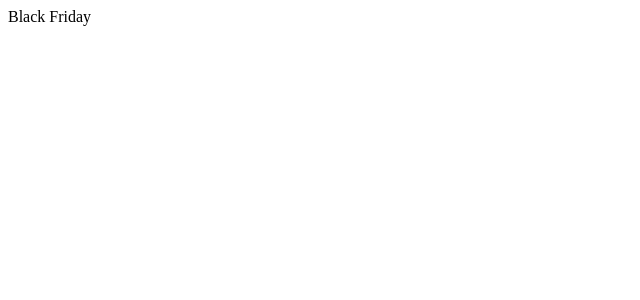
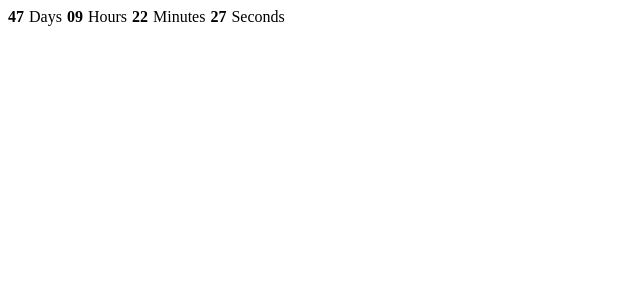
Before and after one commit to Dailton-Bastos/Countdown, a React (Vite) app: page / in a window 1280 px wide. Shown: the top 300 px of the page, without its empty margins (0-640 px from the left). Built offline with nearby package versions, Linux system fonts and the light colour scheme.

Commit message:
feat: add countdown time

```diff
--- a/src/App.tsx
+++ b/src/App.tsx
@@ -1,3 +1,5 @@
+import { Countdown } from './components/Countdown';
+
 export const App = () => {
-  return <div>Black Friday</div>;
+  return <Countdown futureDate="24 November 2022 23:59:59 GMT-0300" />;
 };
--- /dev/null
+++ b/src/components/Countdown/index.tsx
@@ -0,0 +1,49 @@
+import React from 'react';
+
+import { getRemainingTime } from '../../utils/getRemainingTime';
+
+const defaultRemainingTime = {
+  days: '00',
+  hours: '00',
+  minutes: '00',
+  seconds: '00',
+};
+
+interface Props {
+  futureDate: string;
+}
+
+export const Countdown = ({ futureDate }: Props) => {
+  const [remainingTime, setRemainingTime] = React.useState(defaultRemainingTime);
+
+  const updateRemainingTime = React.useCallback((futureDate: string) => {
+    setRemainingTime(getRemainingTime(futureDate));
+  }, []);
+
+  React.useEffect(() => {
+    const intervalId = setInterval(() => {
+      return updateRemainingTime(futureDate);
+    }, 1000);
+
+    return () => clearInterval(intervalId);
+  }, [futureDate, updateRemainingTime]);
+
+  return (
+    <div
+      style={{
+        display: 'flex',
+        alignItems: 'center',
+        gap: '5px',
+      }}
+    >
+      <strong>{remainingTime.days}</strong>
+      <span>Days</span>
+      <strong>{remainingTime.hours}</strong>
+      <span>Hours</span>
+      <strong>{remainingTime.minutes}</strong>
+      <span>Minutes</span>
+      <strong>{remainingTime.seconds}</strong>
+      <span>Seconds</span>
+    </div>
+  );
+};
```
